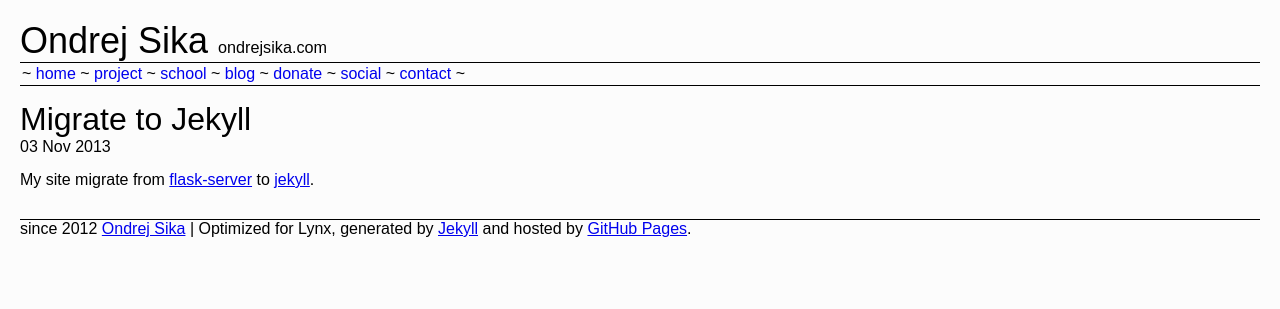
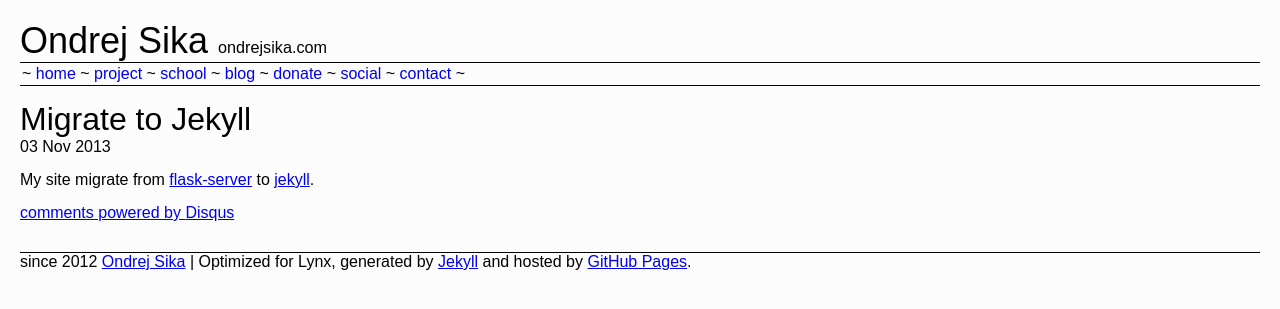
Before and after one commit to ondrejsika/ondrejsika.com, a Jekyll site: the page built from _posts/2013-11-03-migrate-to-jekyll.md, in a window 1280 px wide. Shown: the top 309 px of the page. Built offline with Jekyll 4.4.1, drawn with Linux system fonts in a browser that asks for light colours; Markdown is read by kramdown in place of the engine named in the settings; comment, search, counter and statistics services are not loaded; some of the changed lines change nothing that is shown.

Commit message:
add disquis to blog posts

```diff
--- a/_layouts/base.html
+++ b/_layouts/base.html
@@ -11,6 +11,14 @@
             })(window,document,'script','//www.google-analytics.com/analytics.js','ga');
             ga('create', 'UA-39461955-1', 'ondrejsika.com');
             ga('send', 'pageview');
+
+            var disqus_shortname = 'ondrejsika';
+            (function () {
+                var s = document.createElement('script'); s.async = true;
+                s.type = 'text/javascript';
+                s.src = '//' + disqus_shortname + '.disqus.com/count.js';
+                (document.getElementsByTagName('HEAD')[0] || document.getElementsByTagName('BODY')[0]).appendChild(s);
+            }());
         </script>
     </head>
     <body>
--- a/_layouts/post.html
+++ b/_layouts/post.html
@@ -7,3 +7,15 @@
 <div class="post">
 {{ content }}
 </div>
+
+<div id="disqus_thread"></div>
+<script type="text/javascript">
+    var disqus_shortname = 'ondrejsika';
+    (function() {
+        var dsq = document.createElement('script'); dsq.type = 'text/javascript'; dsq.async = true;
+        dsq.src = '//' + disqus_shortname + '.disqus.com/embed.js';
+        (document.getElementsByTagName('head')[0] || document.getElementsByTagName('body')[0]).appendChild(dsq);
+    })();
+</script>
+<noscript>Please enable JavaScript to view the <a href="http://disqus.com/?ref_noscript">comments powered by Disqus.</a></noscript>
+<a href="http://disqus.com" class="dsq-brlink">comments powered by <span class="logo-disqus">Disqus</span></a>
```
